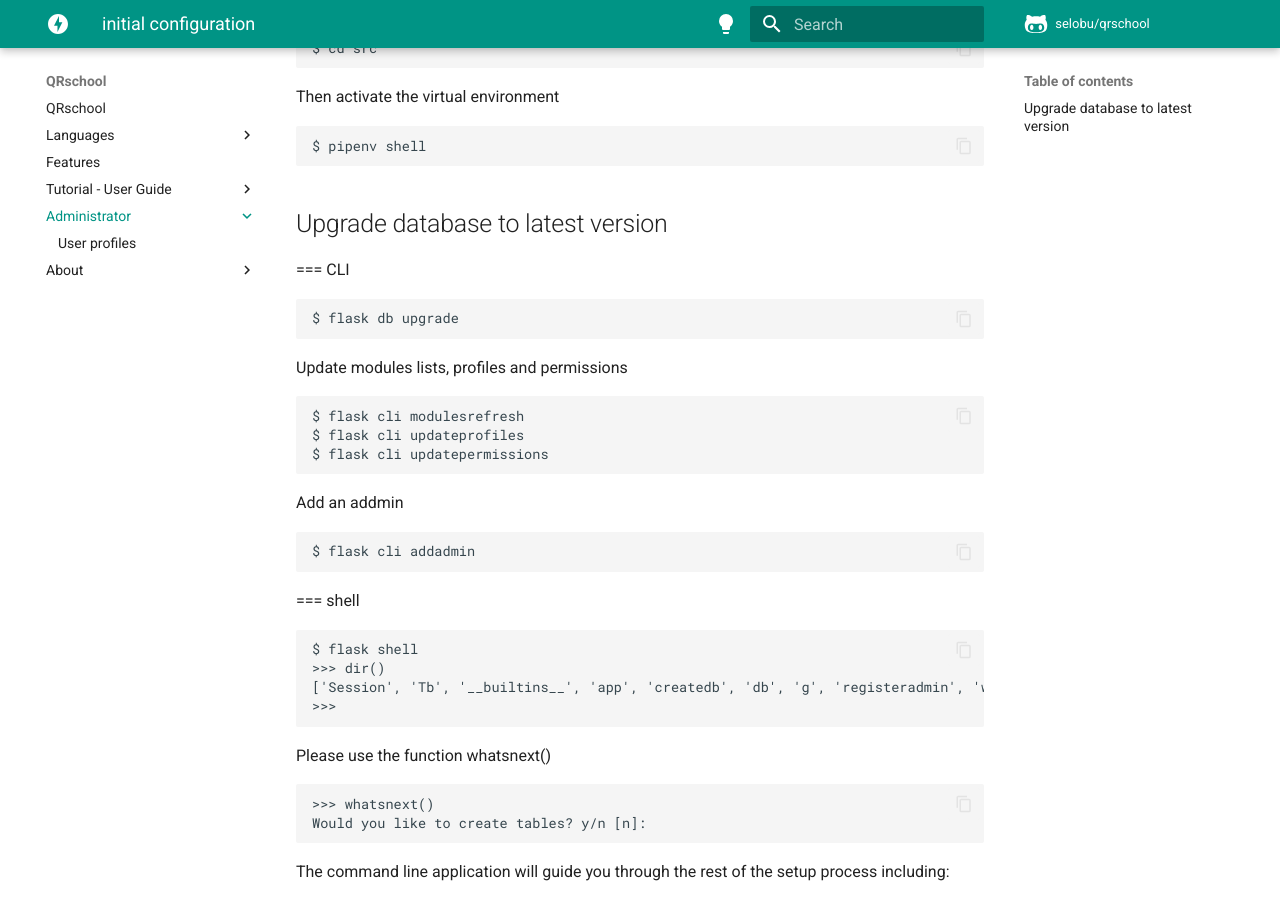
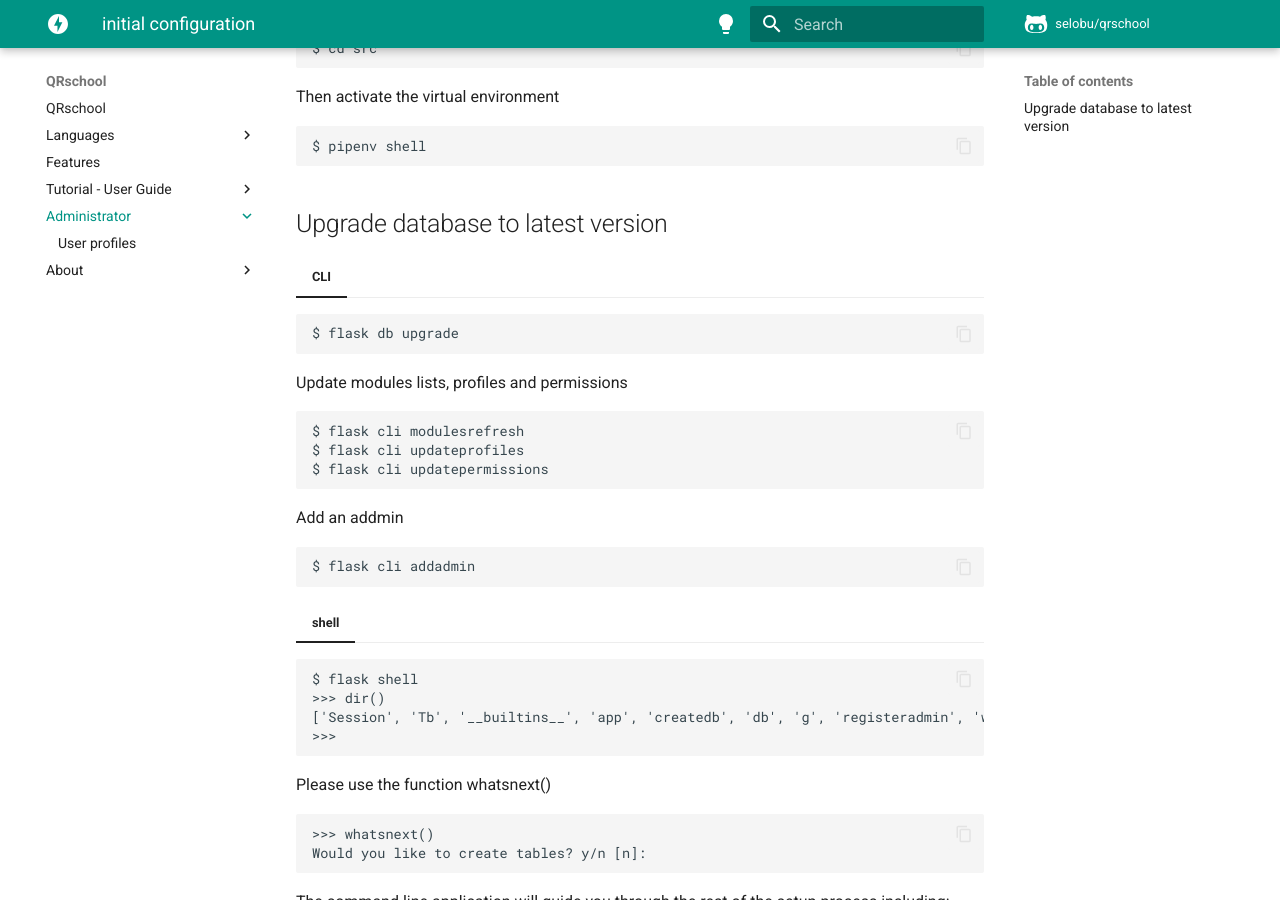
Before and after one commit to selobu/qrschool, an MkDocs documentation site: the page built from docs/en/docs/admin/index.md, in a window 1280 px wide and 900 px high, scrolled down 268 px. Built offline with MkDocs 1.6.1 and Material for MkDocs 9.7.7, drawn with Linux system fonts in a browser that asks for light colours; comment, search, counter and statistics services are not loaded.

Commit message:
docs: :memo: update tabbed rule

````diff
--- a/docs/en/docs/admin/index.md
+++ b/docs/en/docs/admin/index.md
@@ -18,7 +18,7 @@ $ pipenv shell
 
 ## Upgrade database to latest version
 
-=== CLI
+=== "CLI"
 
 ```bash
 $ flask db upgrade
@@ -38,7 +38,7 @@ Add an addmin
 $ flask cli addadmin
 ```
 
-=== shell
+=== "shell"
 
 ```bash
 $ flask shell
````
